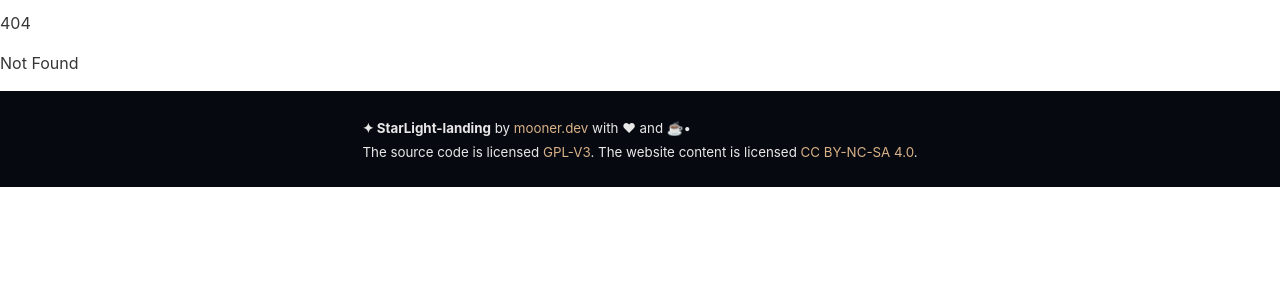
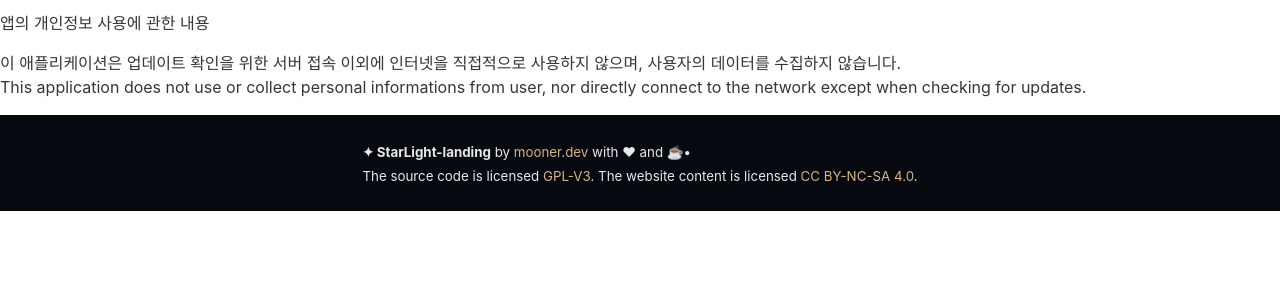
Before and after one commit to mooner1022/starlight-landing, a SvelteKit app: page /app-privacy in a window 1280 px wide. Before the commit this address had no page. Shown: the top 300 px of the page. Built offline with nearby package versions, Linux system fonts and the light colour scheme.

Commit message:
feat: add app privacy page

```diff
--- /dev/null
+++ b/src/routes/app-privacy/+page.svelte
@@ -0,0 +1,6 @@
+<h1>앱의 개인정보 사용에 관한 내용</h1>
+<p>
+    이 애플리케이션은 업데이트 확인을 위한 서버 접속 이외에 인터넷을 직접적으로 사용하지 않으며, 사용자의 데이터를 수집하지 않습니다.
+    <br>
+    This application does not use or collect personal informations from user, nor directly connect to the network except when checking for updates.
+</p>
```
Also changed, not shown: src/routes/+page.svelte (+22 -5 lines), src/routes/styles.scss (+7 -1 lines), static/assets/star_tail.svg (added).
